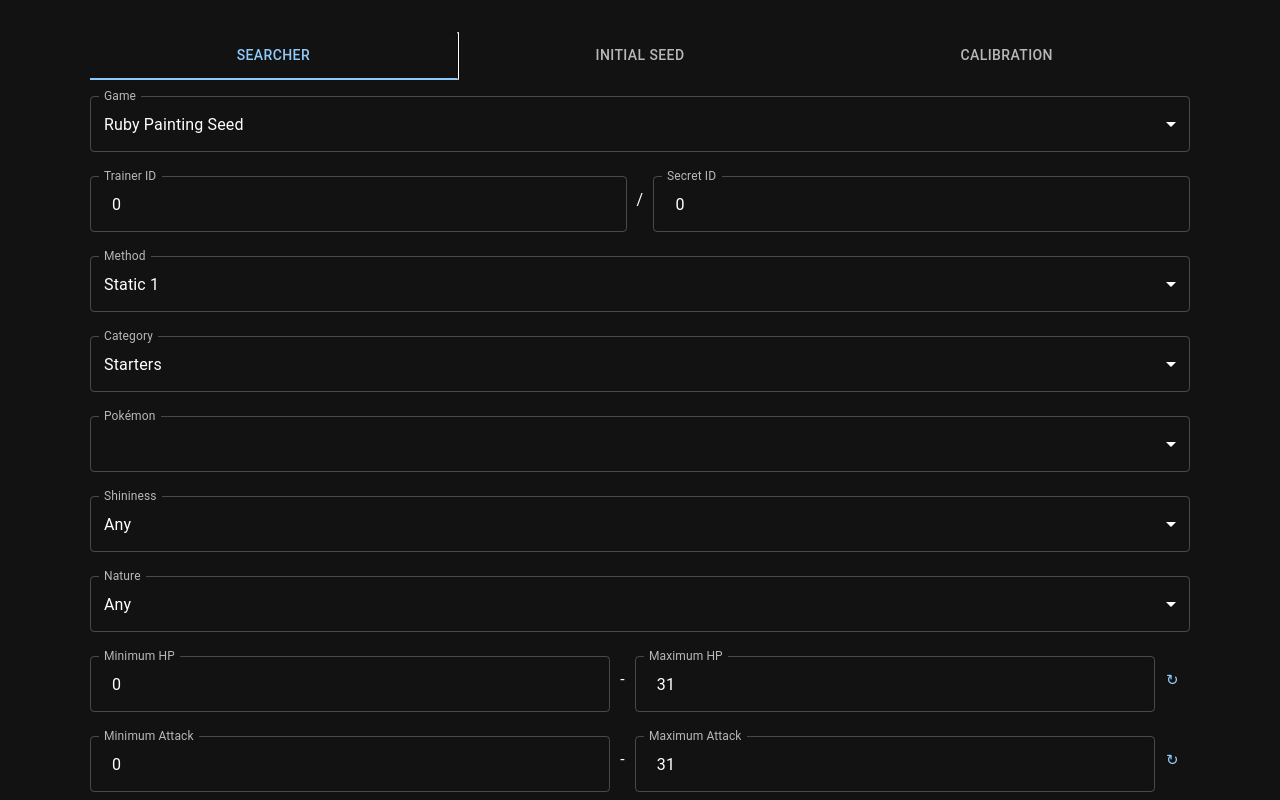
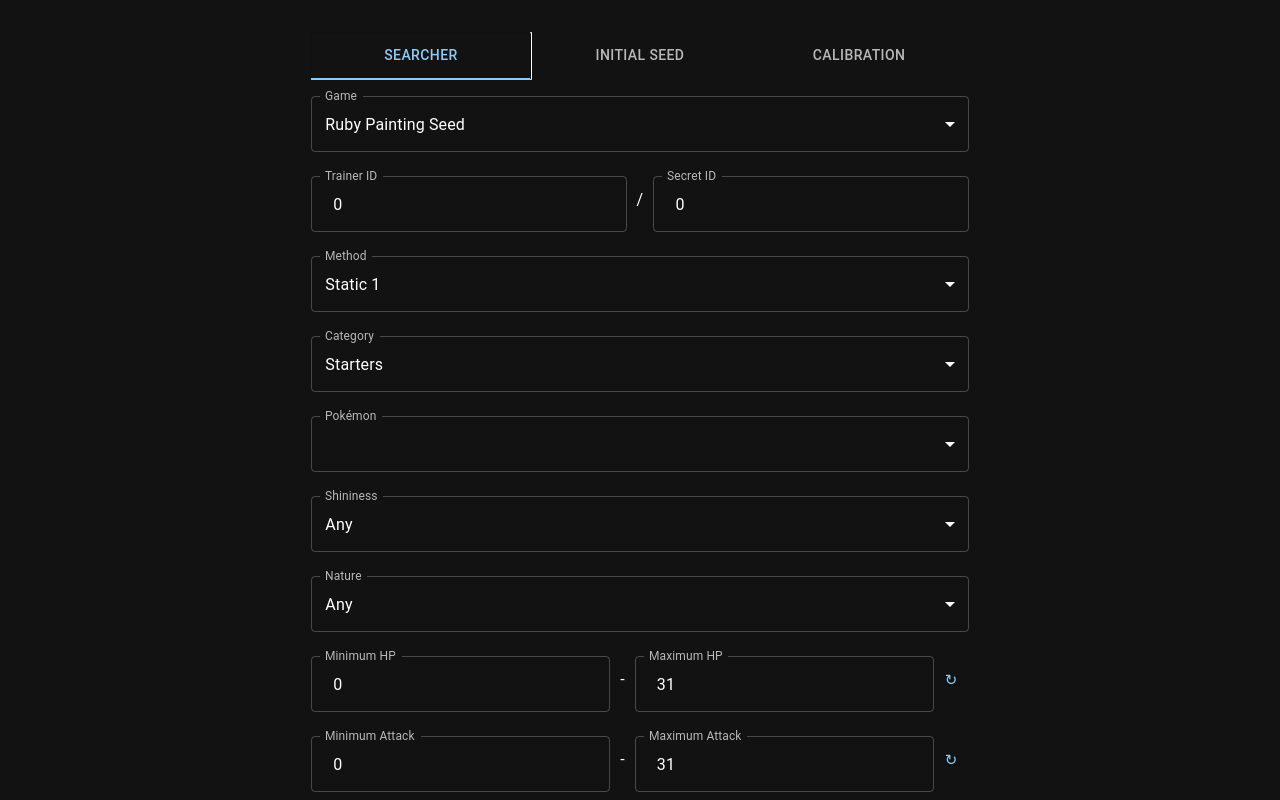
Before and after one commit to lincoln-lm/ten-lines, a React (Vite) app: page / in a window 1280 px wide. Both pictures are taken after a click on the tab "SEARCHER". Shown: the top 800 px of the page. Built offline with nearby package versions, Linux system fonts and the light colour scheme.

Commit message:
properly pass sx prop to child box (closes #1)

```diff
--- a/src/components/SearcherForm.tsx
+++ b/src/components/SearcherForm.tsx
@@ -182,7 +182,7 @@ export default function CalibrationForm({
     }
 
     return (
-        <Box component="form" onSubmit={handleSubmit} sx={sx}>
+        <Box component="form" onSubmit={handleSubmit} sx={{ sx }}>
             <TextField
                 label="Game"
                 margin="normal"
```
